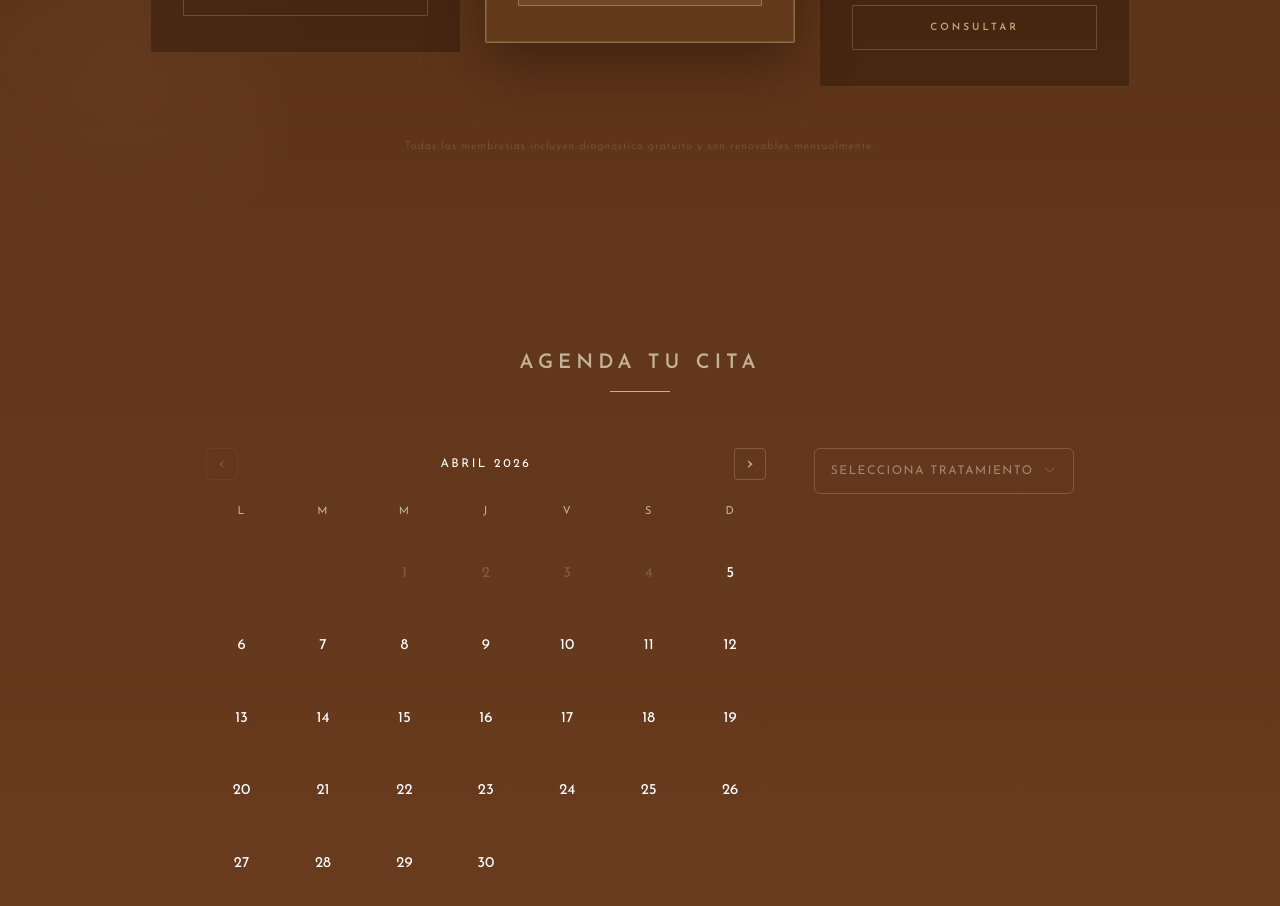
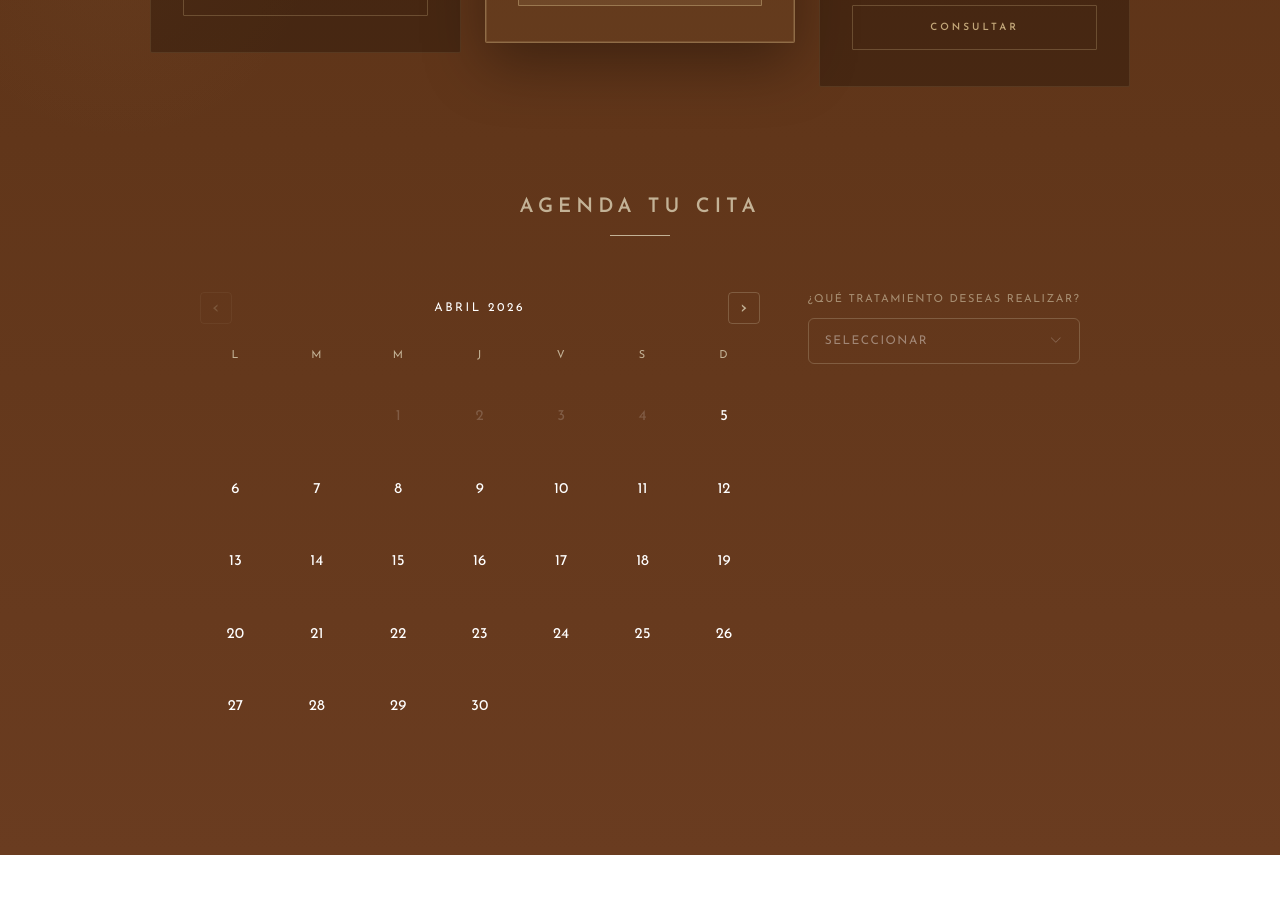
Before and after one commit to sabrinabauche/NucleoSpaFinal, a Next.js app: page / in a window 1280 px wide. Shown: the part 2540-3446 px from the top of the page. After the commit the page ends 3395 px from the top, so only its background shows below. Built offline with nearby package versions, Linux system fonts and the light colour scheme.

Commit message:
fix: mobile layout - topbar gap, header, dropdown centered, memberships spacing

```diff
--- a/src/app/components/BookingSection.tsx
+++ b/src/app/components/BookingSection.tsx
@@ -163,7 +163,7 @@ export default function BookingSection({ treatmentLabel, treatmentSlug, showHead
   const endPreview = selectedTime ? minToTime(slotMin(selectedTime) + totalDuration) : '';
 
   const triggerLabel = selectedSlugs.length === 0
-    ? 'Selecciona tratamiento'
+    ? 'Seleccionar'
     : selectedSlugs.length === 1
       ? (treatments.find(t => t.slug === selectedSlugs[0])?.title ?? '')
       : `${selectedSlugs.length} tratamientos`;
@@ -209,6 +209,7 @@ export default function BookingSection({ treatmentLabel, treatmentSlug, showHead
 
             {!isSingleMode && (
               <div className="bs-dropdown" ref={dropdownRef}>
+                <p className="bs-dropdown__question">¿Qué tratamiento deseas realizar?</p>
                 <button
                   className={`bs-dropdown-trigger ${selectedSlugs.length > 0 ? 'has-value' : ''} ${dropdownOpen ? 'open' : ''}`}
                   onClick={() => setDropdownOpen(v => !v)}
--- a/src/app/components/bookingSection.css
+++ b/src/app/components/bookingSection.css
@@ -124,6 +124,15 @@
 }
 
 .bs-dropdown-done:hover { background: rgba(195, 178, 150, 0.14); }
+
+.bs-dropdown__question {
+  font-family: 'Josefin Sans', sans-serif;
+  font-size: 11px;
+  color: rgba(195, 178, 150, 0.7);
+  text-transform: uppercase;
+  letter-spacing: 1.5px;
+  margin-bottom: 10px;
+}
 
 .bs-dropdown-summary {
   font-family: 'Josefin Sans', sans-serif;
@@ -582,6 +591,17 @@
     align-items: center;
   }
 
+  .bs-right-col {
+    padding-left: 0;
+    width: 100%;
+    max-width: 480px;
+    align-items: center;
+  }
+
+  .bs-dropdown {
+    width: 100%;
+  }
+
   .bs-times {
     width: 100% !important;
     max-width: 480px;
@@ -596,8 +616,14 @@
     padding-left: 0;
   }
 
+  .bs-times__loading,
+  .bs-times__empty {
+    padding-left: 0;
+  }
+
   .bs-times__grid {
     min-width: unset;
+    grid-template-columns: repeat(3, 1fr);
   }
 }
 
--- a/src/app/components/header.css
+++ b/src/app/components/header.css
@@ -27,6 +27,17 @@
   }
 }
 
+@media (max-width: 768px) {
+  #header {
+    top: 0;
+    height: 64px;
+  }
+
+  .header-logo {
+    width: 150px;
+  }
+}
+
 #header .logo {
   font-size: 28px;
   margin: 0;
--- a/src/app/components/topBar.css
+++ b/src/app/components/topBar.css
@@ -46,3 +46,7 @@
   color: rgba(255, 255, 255, 0.5);
   content: "/";
 }
+
+@media (max-width: 768px) {
+  #topbar { display: none; }
+}
--- a/src/app/sections/Membresias.tsx
+++ b/src/app/sections/Membresias.tsx
@@ -51,9 +51,6 @@ export default function Membresias() {
         ))}
       </div>
 
-      <p className="mem-footer">
-        Todas las membresías incluyen diagnóstico gratuito y son renovables mensualmente.
-      </p>
 
     </section>
   );
--- a/src/app/sections/agendarDiagnostico.css
+++ b/src/app/sections/agendarDiagnostico.css
@@ -1,6 +1,6 @@
 .agendar-section {
   background: transparent;
-  padding: 80px 40px;
+  padding: 48px 40px 80px;
   display: flex;
   flex-direction: column;
   align-items: center;
--- a/src/app/sections/membresias.css
+++ b/src/app/sections/membresias.css
@@ -2,7 +2,7 @@
 
 .mem-section {
   width: 100%;
-  padding: 96px 40px 100px;
+  padding: 96px 40px 60px;
   display: flex;
   flex-direction: column;
   align-items: center;
```
